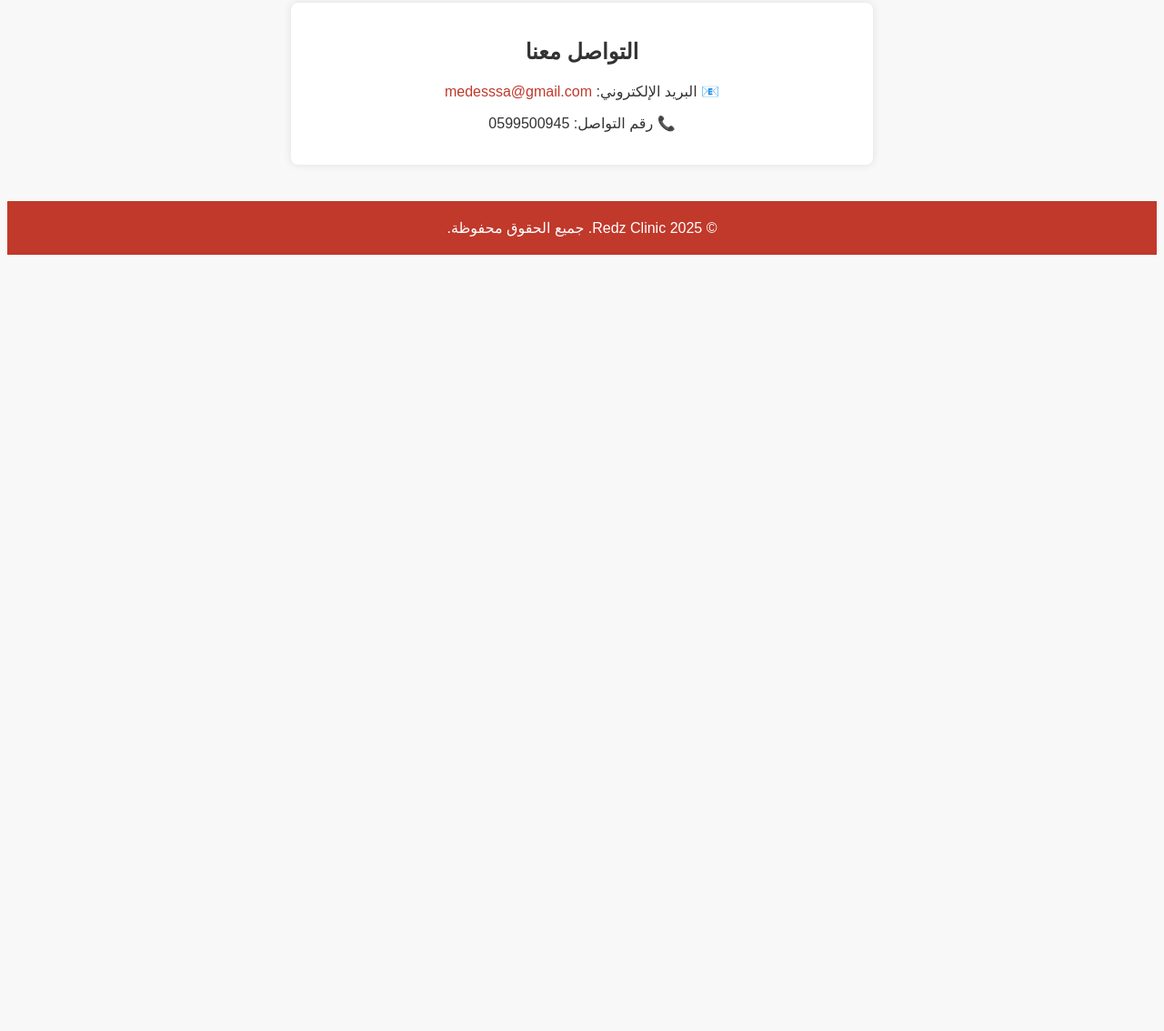
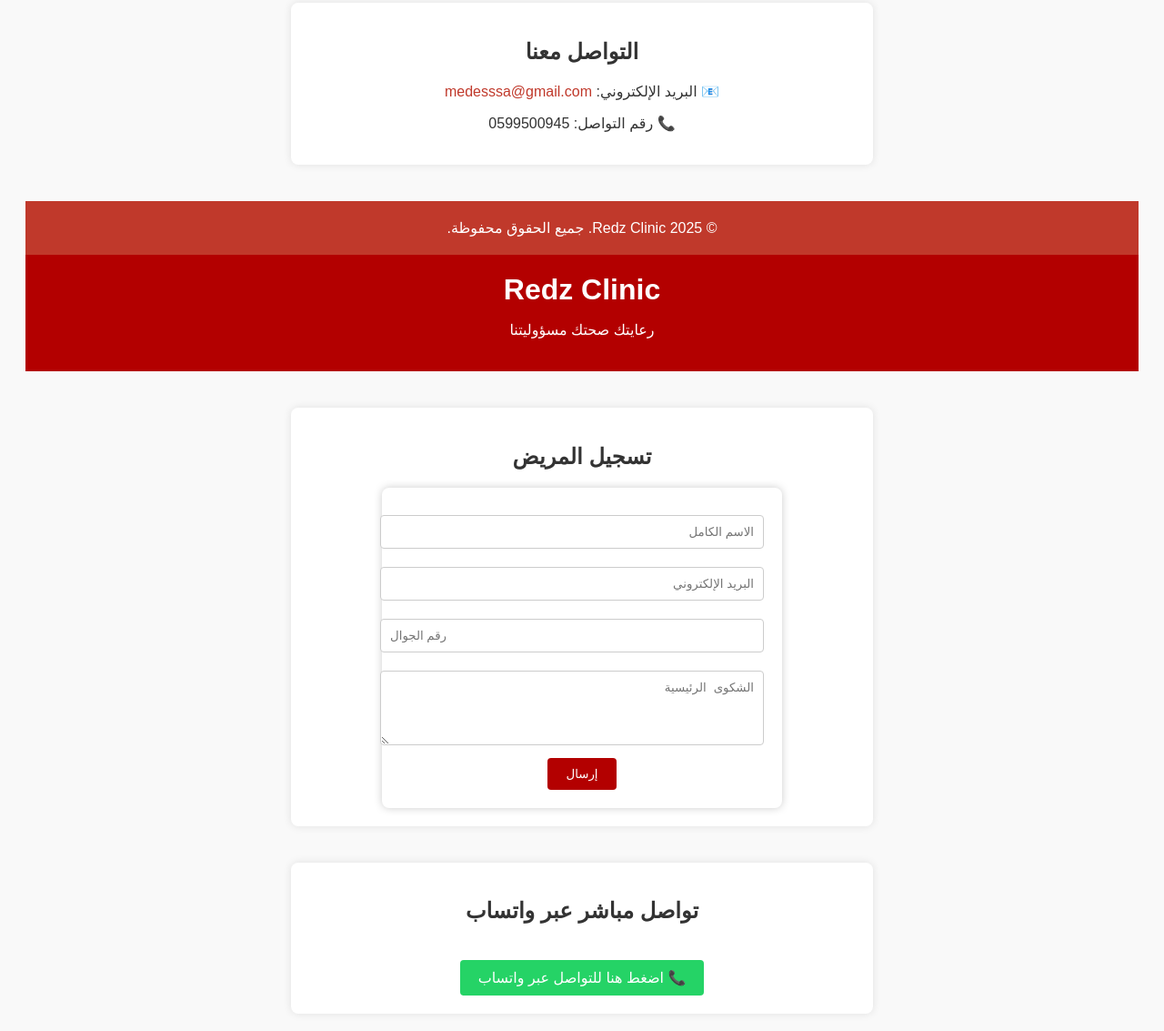
Before and after one commit to essazedat/Clinic-reds-web, a plain HTML site: page index.html in a window 1280 px wide. Shown: the part 433-1566 px from the top of the page at 91% size. Before the commit the page ends 800 px from the top, so only its background shows below. Drawn offline with Linux system fonts and the light colour scheme.

Commit message:
Update index.html

```diff
--- a/index.html
+++ b/index.html
@@ -68,3 +68,84 @@
 
 </body>
 </html>
+<!DOCTYPE html>
+<html lang="ar" dir="rtl">
+<head>
+  <meta charset="UTF-8" />
+  <title>Redz Clinic</title>
+  <style>
+    body {
+      font-family: Arial, sans-serif;
+      direction: rtl;
+      text-align: center;
+      background: #f9f9f9;
+      padding: 20px;
+    }
+    header {
+      background: #b30000;
+      color: #fff;
+      padding: 20px;
+    }
+    form {
+      background: #fff;
+      padding: 20px;
+      margin-top: 20px;
+      border-radius: 8px;
+      box-shadow: 0 0 10px #ccc;
+      max-width: 400px;
+      margin-left: auto;
+      margin-right: auto;
+    }
+    input, textarea {
+      width: 100%;
+      padding: 10px;
+      margin: 10px 0;
+      border: 1px solid #ccc;
+      border-radius: 4px;
+    }
+    button {
+      background: #b30000;
+      color: #fff;
+      padding: 10px 20px;
+      border: none;
+      border-radius: 4px;
+      cursor: pointer;
+    }
+    a.whatsapp {
+      display: inline-block;
+      margin-top: 20px;
+      background: #25D366;
+      color: #fff;
+      padding: 10px 20px;
+      border-radius: 4px;
+      text-decoration: none;
+    }
+  </style>
+</head>
+<body>
+
+  <header>
+    <h1>Redz Clinic</h1>
+    <p>رعايتك صحتك مسؤوليتنا</p>
+  </header>
+
+  <section>
+    <h2>تسجيل المريض</h2>
+    <form action="https://formsubmit.co/medesssa@gmail.com" method="POST">
+      <input type="text" name="name" placeholder="الاسم الكامل" required>
+      <input type="email" name="email" placeholder="البريد الإلكتروني" required>
+      <input type="tel" name="phone" placeholder="رقم الجوال">
+      <textarea name="complaint" placeholder="الشكوى الرئيسية" rows="4" required></textarea>
+      <button type="submit">إرسال</button>
+    </form>
+  </section>
+
+  <section>
+    <h2>تواصل مباشر عبر واتساب</h2>
+    <a class="whatsapp" href="https://wa.me/0599500945" target="_blank">
+      📞 اضغط هنا للتواصل عبر واتساب
+    </a>
+  </section>
+
+</body>
+</html>
```
